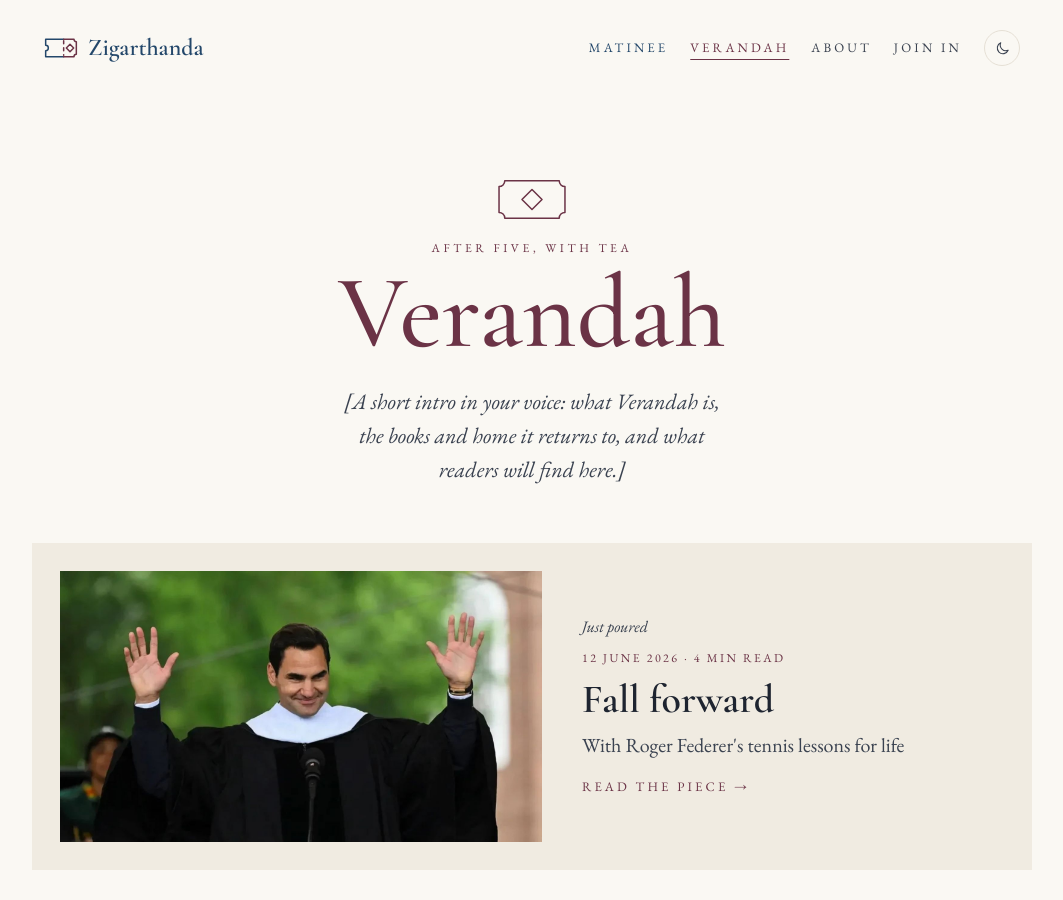
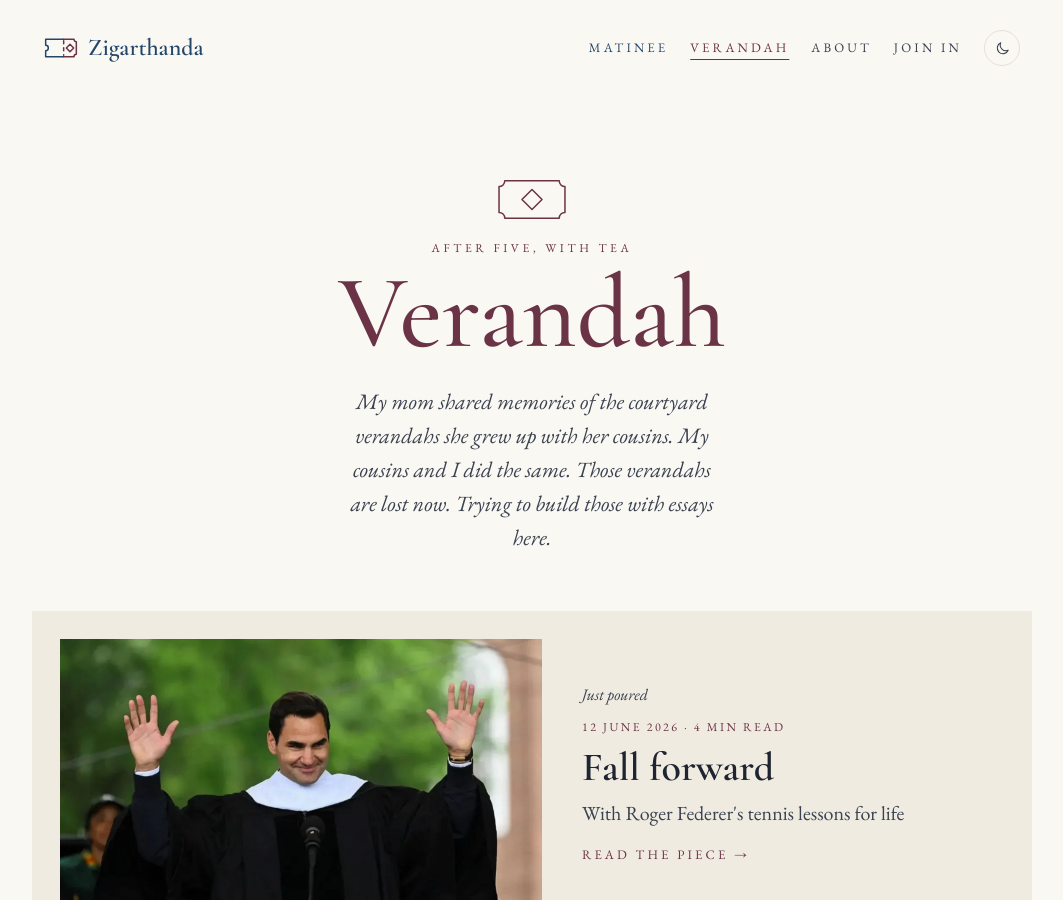
Before and after one commit to sibiusblack/zigarthanda, a Jekyll site: the page built from verandah.html, in a window 1280 px wide and 900 px high. Shown: the whole window, without its empty margins (108-1171 px from the left). Built offline with Jekyll 4.4.1, drawn with Linux system fonts in a browser that asks for light colours; some of the changed text lies outside the part shown.

Commit message:
Revise title, meta description, and intro text
Updated the title and meta description for better clarity. Revised introductory text and updated the Goodreads link.

```diff
--- a/verandah.html
+++ b/verandah.html
@@ -17,8 +17,8 @@
 </script>
   <meta charset="utf-8">
   <meta name="viewport" content="width=device-width, initial-scale=1">
-  <title>Verandah — Zigarthanda</title>
-  <meta name="description" content="Verandah: books and essays from home, the kind you share over evening tea. By Sibiraj.">
+  <title>Verandah | Zigarthanda</title>
+  <meta name="description" content=" Exploring the format of essays to share about books, memory, migration, loneliness, living, and so on.">
   <link rel="canonical" href="https://zigarthanda.in/verandah/">
   <meta name="theme-color" content="#FAF8F3">
   <script src="/theme.js"></script>
@@ -26,7 +26,7 @@
   <meta property="og:type" content="website">
   <meta property="og:url" content="https://zigarthanda.in/verandah/">
   <meta property="og:title" content="Verandah — Zigarthanda">
-  <meta property="og:description" content="Books and essays from home, the kind you share over evening tea.">
+  <meta property="og:description" content="Essays about everything under the fan, the kind you share over evening tea.">
   <meta name="twitter:card" content="summary">
 
   <link rel="icon" href="/favicon.ico" sizes="32x32">
@@ -57,7 +57,7 @@
       <svg class="v-mark" viewBox="0 0 100 60" aria-hidden="true"><path d="M12 4 H88 A8 8 0 0 0 96 12 V48 A8 8 0 0 0 88 56 H12 A8 8 0 0 0 4 48 V12 A8 8 0 0 0 12 4 Z"/><path d="M50 16 L64 30 L50 44 L36 30 Z"/></svg>
       <p class="v-kicker">After five, with tea</p>
       <h1 class="v-title">Verandah</h1>
-      <p class="v-lead">[A short intro in your voice: what Verandah is, the books and home it returns to, and what readers will find here.]</p>
+      <p class="v-lead"> My mom shared memories of the courtyard verandahs she grew up with her cousins. My cousins and I did the same. Those verandahs are lost now. Trying to build those with essays here.</p>
     </section>
 
     <div class="v-wrap">
@@ -70,8 +70,8 @@
        <div class="extras">
         <div class="extra">
           <h2>The reading diary</h2>
-          <p>Every book I finish, shelved and rated, between the longer pieces.</p>
-          <a class="read" href="[YOUR GOODREADS URL]">Follow on Goodreads →</a>
+          <p>Find out my last 4.75-star read and an evergrowing TBR here.</p>
+          <a class="read" href="https://www.goodreads.com/sibiusblack">Follow on Goodreads →</a>
         </div>
        </div>
 
@@ -91,7 +91,7 @@
     <!-- NEXT DOOR -->
     <a class="next-door to-matinee" href="/matinee/">
       <span>
-        <span class="nd-kicker"><svg class="door-mark" width="32" height="19" viewBox="0 0 100 60" aria-hidden="true"><path d="M4 4 H96 V22 A8 8 0 0 0 96 38 V56 H4 V38 A8 8 0 0 0 4 22 Z"/><path d="M72 9 V51" stroke-dasharray="3 4"/></svg>Next door</span>
+        <span class="nd-kicker"><svg class="door-mark" width="32" height="19" viewBox="0 0 100 60" aria-hidden="true"><path d="M4 4 H96 V22 A8 8 0 0 0 96 38 V56 H4 V38 A8 8 0 0 0 4 22 Z"/><path d="M72 9 V51" stroke-dasharray="3 4"/></svg>The other door</span>
         <span class="nd-name">Matinee</span>
       </span>
       <span class="nd-go">Enter Matinee →</span>
@@ -107,7 +107,7 @@
       <a href="https://letterboxd.com/sibiusblack/">Letterboxd</a>
       <a href="https://www.goodreads.com/sibiusblack">Goodreads</a>
     </nav>
-    <p class="copy">© <span id="year-copy">2026</span> Sibiraj</p>
+    <p class="copy">© <span id="year-copy">2026</span> Zigarthanda</p>
   </footer>
 
   <script src="/filters.js"></script>
```
